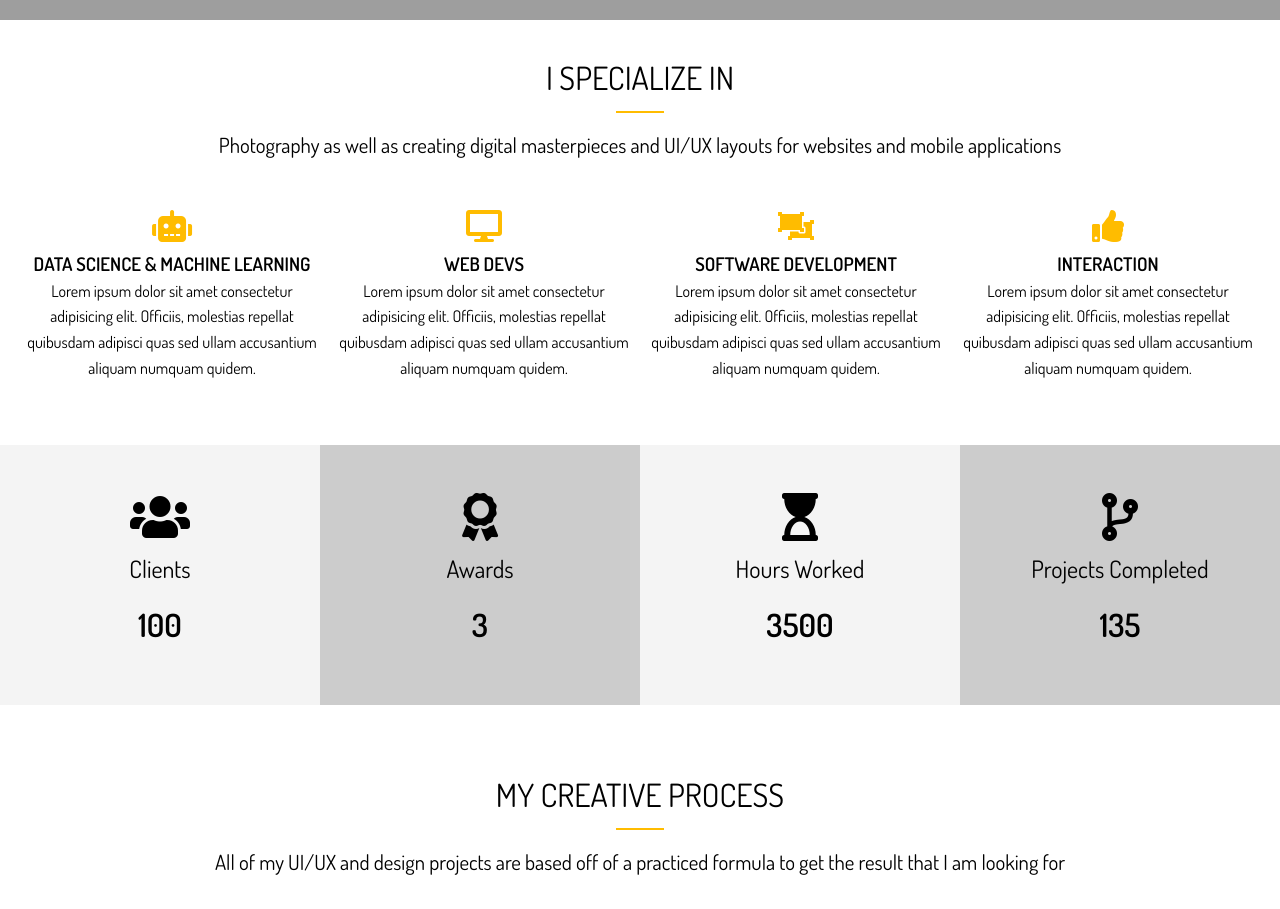
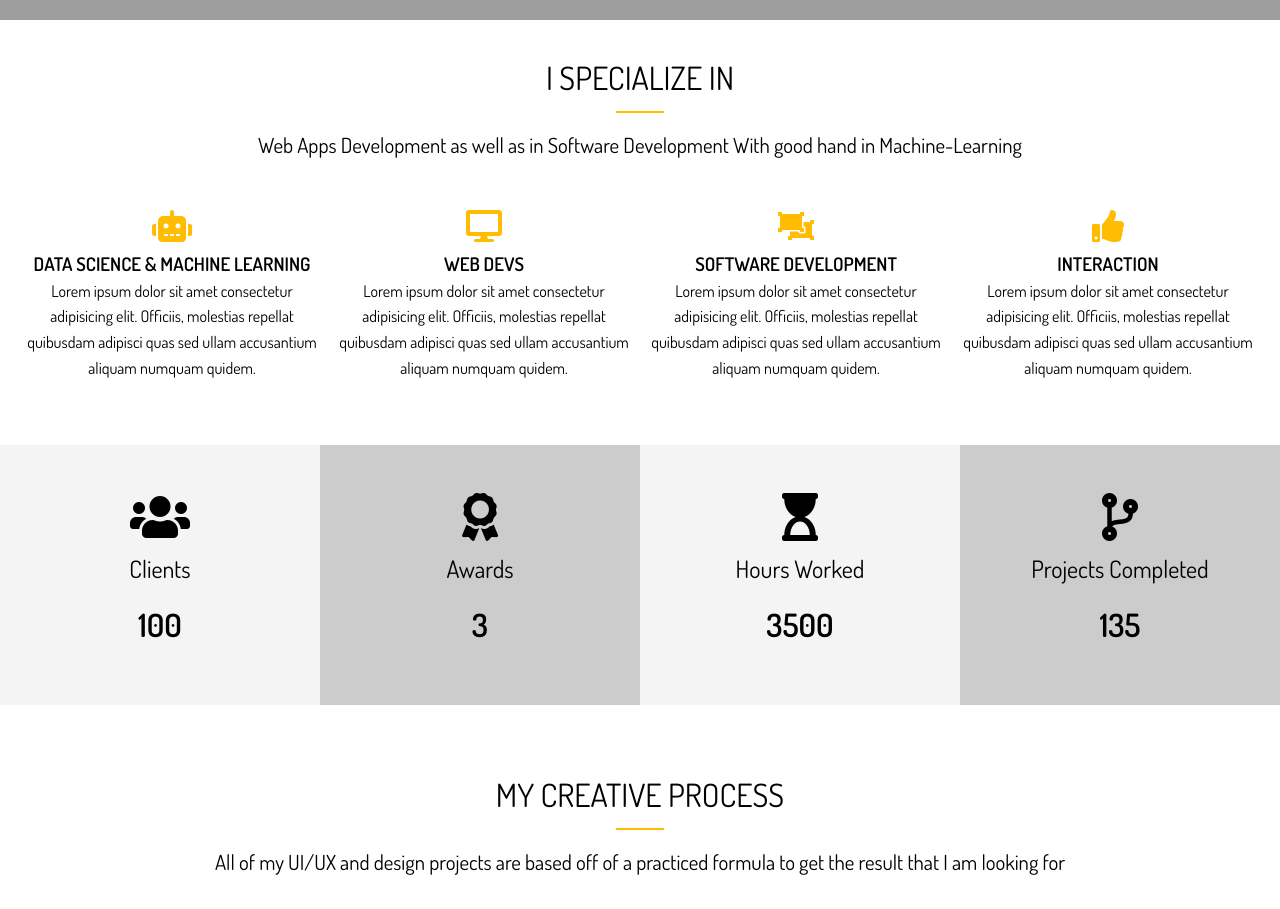
Before and after one commit to deeplove1999/portfolio, a website: page dist/index.html in a window 1280 px wide. Shown: the part 780-1689 px from the top of the page. Drawn offline with Linux system fonts and the light colour scheme; grey boxes are pictures that could not be loaded.

Commit message:
'second'

```diff
--- a/dist/index.html
+++ b/dist/index.html
@@ -37,8 +37,7 @@
           <h2 class="section-title">I Specialize In</h2>
           <div class="bottom-line"></div>
           <p class="lead">
-            Photography as well as creating digital masterpieces and UI/UX layouts
-            for websites and mobile applications
+            Web Apps Development as well as in Software Development With good hand in Machine-Learning
           </p>
           <div class="specials">
             <div>
```
